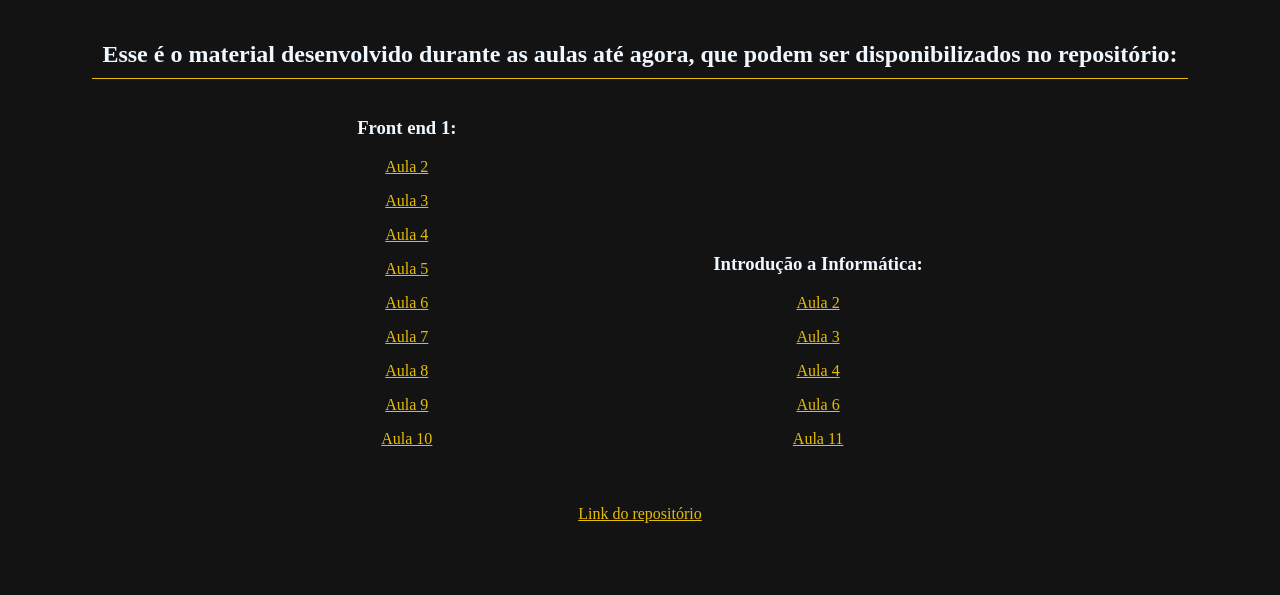
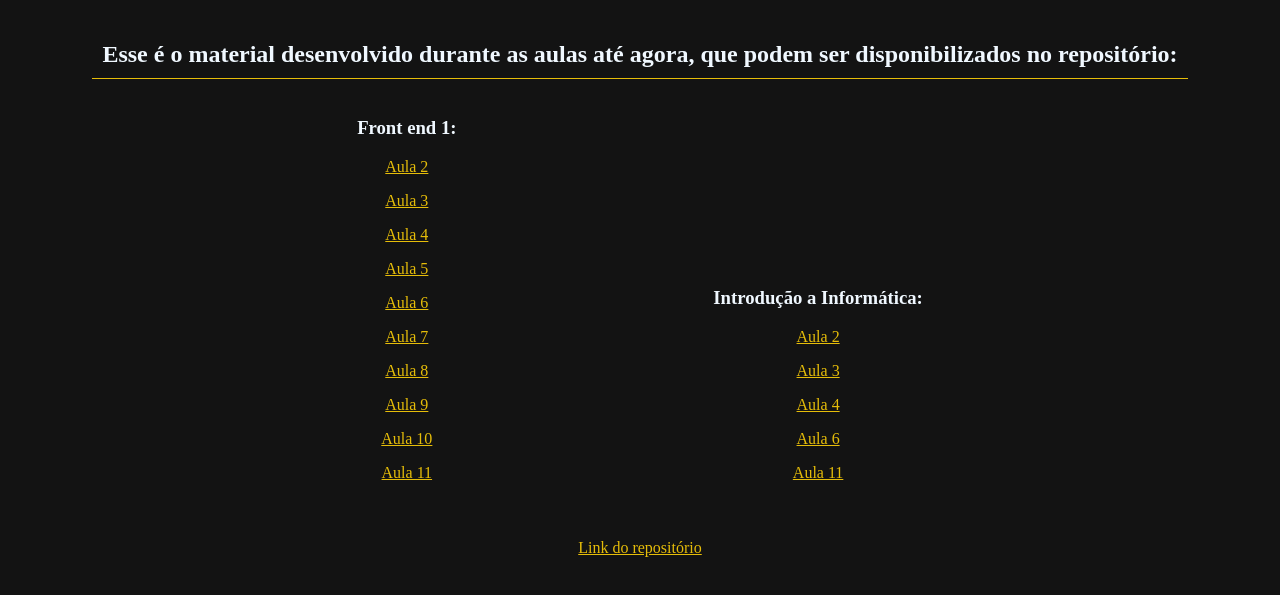
Before and after one commit to ImpMagno/DH-Certified-Tech-Developer, a plain HTML site: page index.html in a window 1280 px wide. Shown: the part 301-896 px from the top of the page. Before the commit the page ends 873 px from the top, so only its background shows below. Drawn offline with Linux system fonts and the light colour scheme.

Commit message:
Adição da aula 11 - Front-end 1

```diff
--- a/index.html
+++ b/index.html
@@ -56,6 +56,8 @@
 
                     <p><a href="./Bimestre_1/Front-end_1/Aula_10/index.html">Aula 10</a></p>
 
+                    <p><a href="./Bimestre_1/Front-end_1/Aula_11/index.html">Aula 11</a></p>
+
             </div>
 
             <div class="divMaterias">
```
